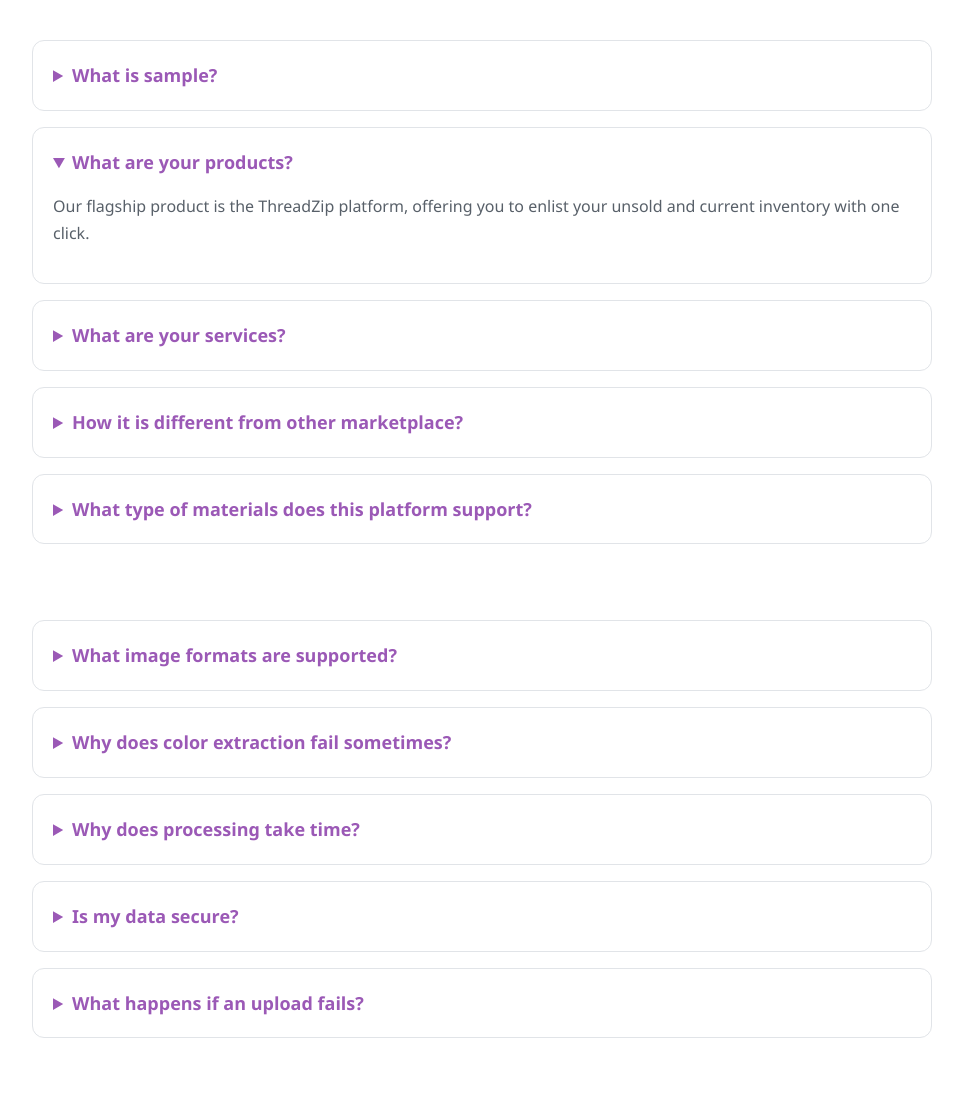
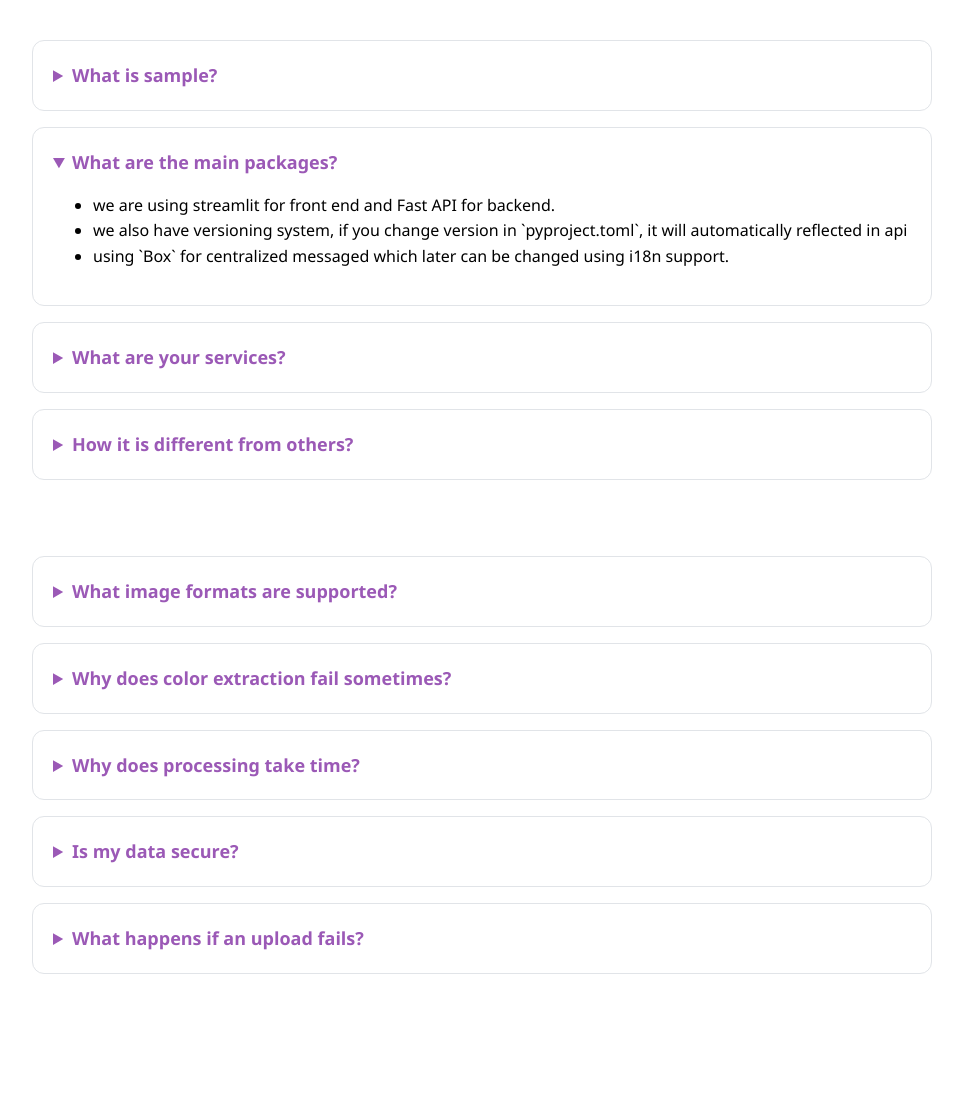
Before and after one commit to recursivezero/sample-py, a Python web app: template templates/faq.html in a window 1280 px wide, after a click on "What are the main packages?". Shown: the whole page, without its empty margins (158-1121 px from the left). After the commit the page ends 974 px from the top, so only its background shows below. Run offline with Jinja, Linux system fonts and the light colour scheme; the template is opened without the code that fills it, so the values that code supplies are empty.

Commit message:
update FAQs

```diff
--- a/src/features/greeting.py
+++ b/src/features/greeting.py
@@ -2,8 +2,7 @@ import streamlit as st
 
 from utils.constants import (
     APP_TITLE,
-    DEFAULT_GREETING,
-    FAQ_TITLE,
+    DEFAULT_GREETING
 )
 from utils.helper import normalize_name
 from utils.faq import faq_page
@@ -18,6 +17,3 @@ def greet():
 
     if clean_name:
         st.success(f"{DEFAULT_GREETING}, {clean_name} 👋")
-
-    with st.expander(FAQ_TITLE):
-        faq_page()
--- a/src/sample/streamlit_app.py
+++ b/src/sample/streamlit_app.py
@@ -8,7 +8,7 @@ if package_root not in sys.path:
     sys.path.append(package_root)
 
 # --- Imports ---
-from utils.constants import COMPANY_LOGO
+from utils.constants import COMPANY_LOGO, FAQ_TITLE
 from utils.faq import faq_page
 from utils.load_messages import get_msg
 from features.greeting import greet
@@ -39,7 +39,7 @@ def main():
         st.Page(greet, title="Greeting Page", icon="🖌️", url_path="/greet"),
         st.Page(
             faq_page,
-            title="FAQ",
+            title=FAQ_TITLE,
             icon="❓",
             url_path="/faq",
         ),
--- a/src/utils/faq.py
+++ b/src/utils/faq.py
@@ -5,7 +5,7 @@ from bs4 import BeautifulSoup
 
 def faq_page():
     # Load CSS
-    st.title(":blue[❓Threadzip-FAQs]")
+    st.title(":blue[❓FAQs]")
     css = Path(r"templates/faq.css").read_text()
     st.markdown(f"<style>{css}</style>", unsafe_allow_html=True)
 
--- a/templates/faq.html
+++ b/templates/faq.html
@@ -5,16 +5,18 @@
 
   <details>
     <summary>What is sample?</summary>
-    <p>Threadzip is our comprehensive showcase platform designed to help textile raw material industry wholesaler. This
-      platform is a dedicated B2B solution for the raw textile industry, particularly focused on shopkeepers and
-      wholesalers
-      in Surat. It helps them showcase their raw materials, manage inventory, and sell their stock more efficiently.</p>
+    <p>This is a Sample repo with minimal setup with streamlit and poetry with fast api. go through README and start.
+    </p>
   </details>
 
   <details>
-    <summary>What are your products?</summary>
-    <p>Our flagship product is the ThreadZip platform, offering you to enlist your unsold and current inventory with one
-      click.</p>
+    <summary>What are the main packages?</summary>
+    <ul>
+      <li>we are using streamlit for front end and Fast API for backend. </li>
+      <li>we also have versioning system, if you change version in `pyproject.toml`, it will automatically reflected in
+        api</li>
+      <li>using `Box` for centralized messaged which later can be changed using i18n support.</li>
+    </ul>
   </details>
 
   <details>
@@ -23,17 +25,8 @@
   </details>
 
   <details>
-    <summary>How it is different from other marketplace?</summary>
-    <p>Unlike general marketplaces, this platform is built specifically for the raw textile industry. It focuses on
-      solving
-      unique challenges such as leftover stock management and connecting B2B sellers to relevant buyers.</p>
-  </details>
-
-  <details>
-    <summary>What type of materials does this platform support?</summary>
-    <p>The platform supports a variety of raw textile materials, like
-      1. Fabrics used in the production of garments.
-      2.Textile designs and patterns.</p>
+    <summary>How it is different from others?</summary>
+    <p>This is a useful to start the development with pre-defined template and best practices</p>
   </details>
 
 
@@ -42,7 +35,6 @@
 
 <div id="technical-faq" class="faq-container">
 
-
   <details>
     <summary>What image formats are supported?</summary>
     <p>JPEG and PNG are supported...</p>
@@ -50,21 +42,21 @@
 
   <details>
     <summary>Why does color extraction fail sometimes?</summary>
-    <p>Low contrast or corrupted profiles cause extraction errors...</p>
+    <p>Low contrast or corrupted profiles cause extraction errors.</p>
   </details>
 
   <details>
     <summary>Why does processing take time?</summary>
-    <p>Resolution, CPU/GPU load, and complexity affect speed...</p>
+    <p>Resolution, CPU/GPU load, and complexity affect speed.</p>
   </details>
   <details>
     <summary>Is my data secure?</summary>
-    <p>Yes, ThreadZip takes data security seriously...</p>
+    <p>Yes, we takes data security seriously.</p>
   </details>
 
   <details>
     <summary>What happens if an upload fails?</summary>
-    <p>If an upload fails, ThreadZip will display...</p>
+    <p>If an upload fails, it will display errors.</p>
   </details>
 
 </div>
```
Also changed, not shown: .github/CODE_OF_CONDUCT.md.
